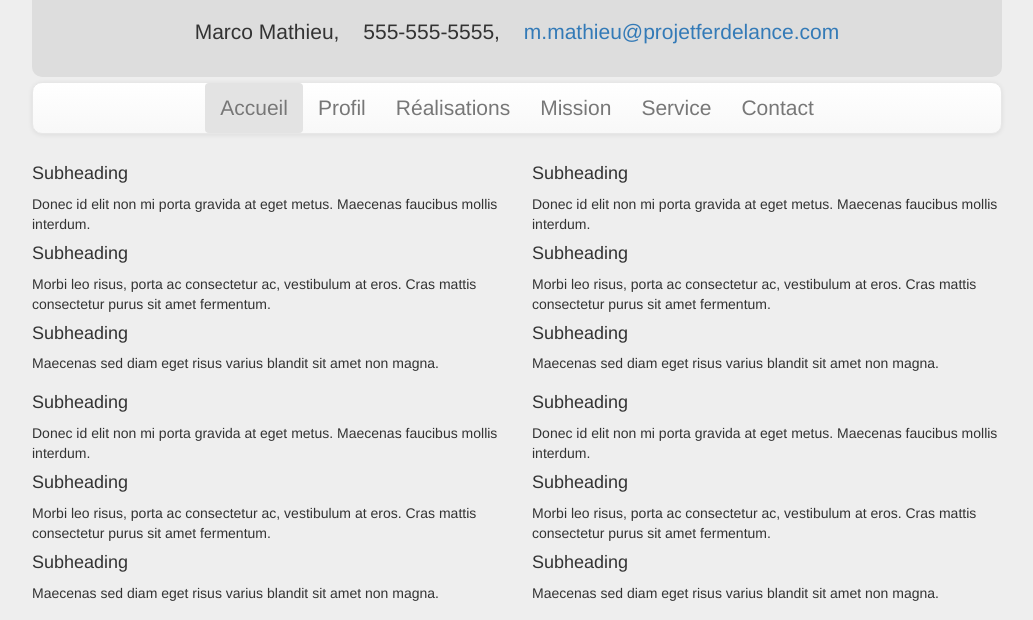
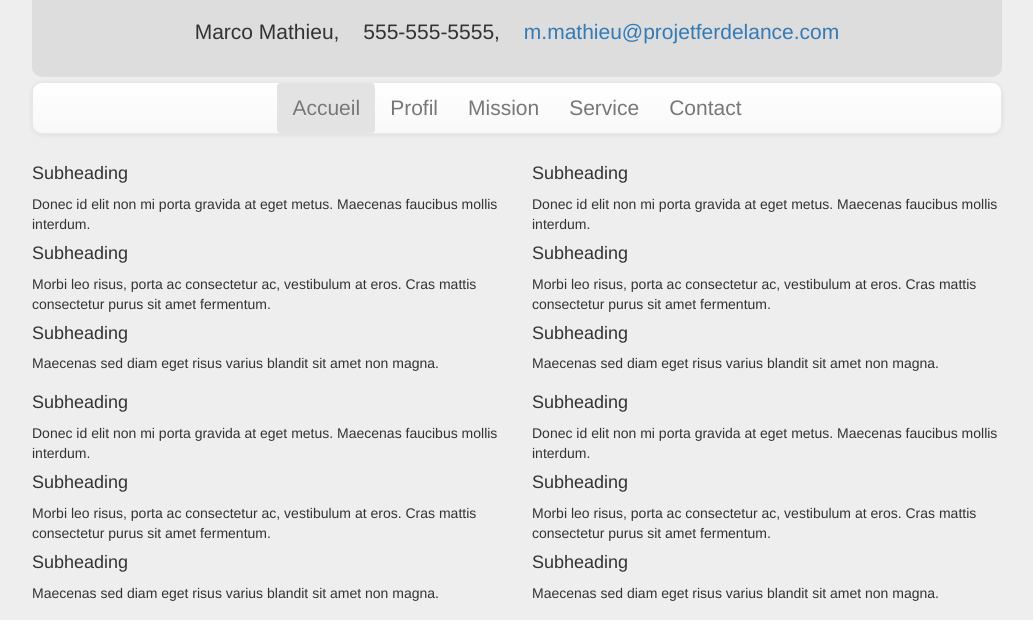
Before and after one commit to FelixGregoire/FelixGregoire.github.io, a plain HTML site: page index.html in a window 1280 px wide. Shown: the part 169-789 px from the top of the page, without its empty margins (123-1156 px from the left). Drawn offline with nearby package versions, Linux system fonts and the light colour scheme.

Commit message:
Removed "Réalisations" nav-link Commented style-desktop.css to reflect resolutions for each @media

```diff
--- a/css/style-desktop.css
+++ b/css/style-desktop.css
@@ -1,5 +1,5 @@
-/* tablet/smaller desktop */
-@media screen and (min-width: 680px) {
+/* tablet/smaller desktop -- 680-991px */
+@media (min-width: 680px) {
   /* Remove the padding we set earlier */
   .header,
   .marketing,
@@ -25,7 +25,7 @@
   }
 }
 
-/* full desktop */
+/* full desktop -- 992+px */
 @media (min-width: 992px) {
   #logo {
     display: inline-block;
--- a/index.html
+++ b/index.html
@@ -49,9 +49,6 @@
                 </li>
                 <li class="nav-item">
                     <a class="nav-link" href="#">Profil</a>
-                </li>
-                <li class="nav-item">
-                    <a class="nav-link" href="#">Réalisations</a>
                 </li>
                 <li class="nav-item">
                     <a class="nav-link" href="#">Mission</a>
```
